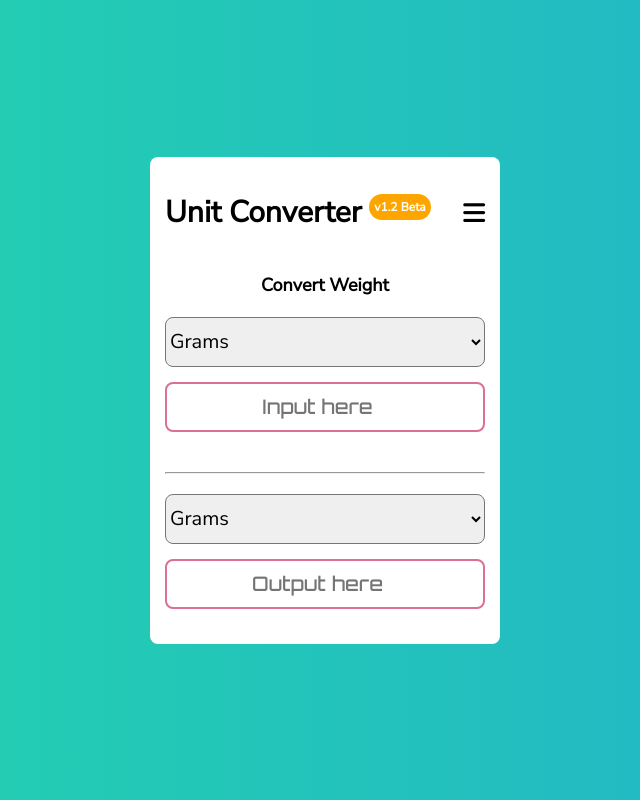
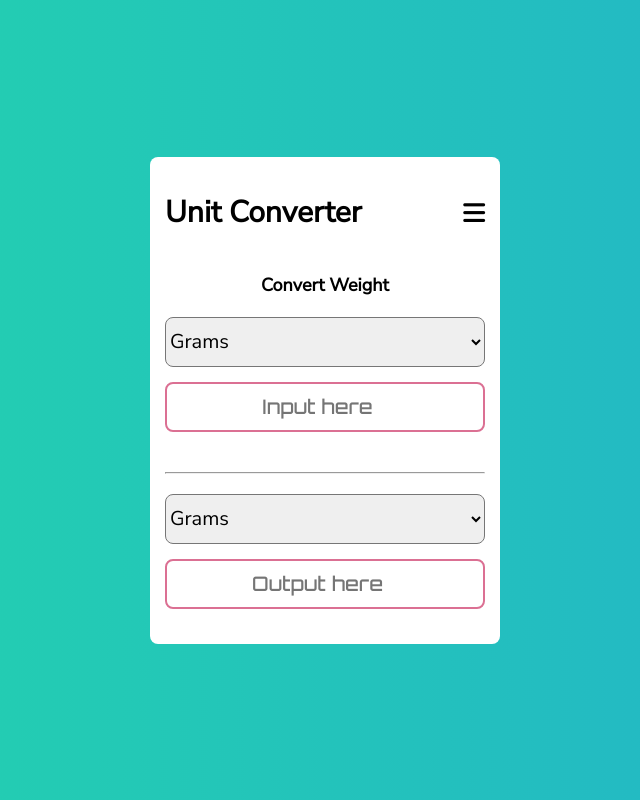
Before and after one commit to rameem2003/unit_converter, a plain HTML site: page index.html in a window 1280 px wide. Shown: the whole page, without its empty margins (315-955 px from the left). Drawn offline with Linux system fonts and the light colour scheme.

Commit message:
beta to stable

```diff
--- a/index.html
+++ b/index.html
@@ -26,7 +26,7 @@
 <body>
     <div id="app_body">
         <div class="header">
-            <span class="title">Unit Converter <sup>v1.2 Beta</sup> </span>
+            <span class="title">Unit Converter</span>
             <i id="menu_btn" class="fa-solid fa-bars"></i>
         </div>
 
```
